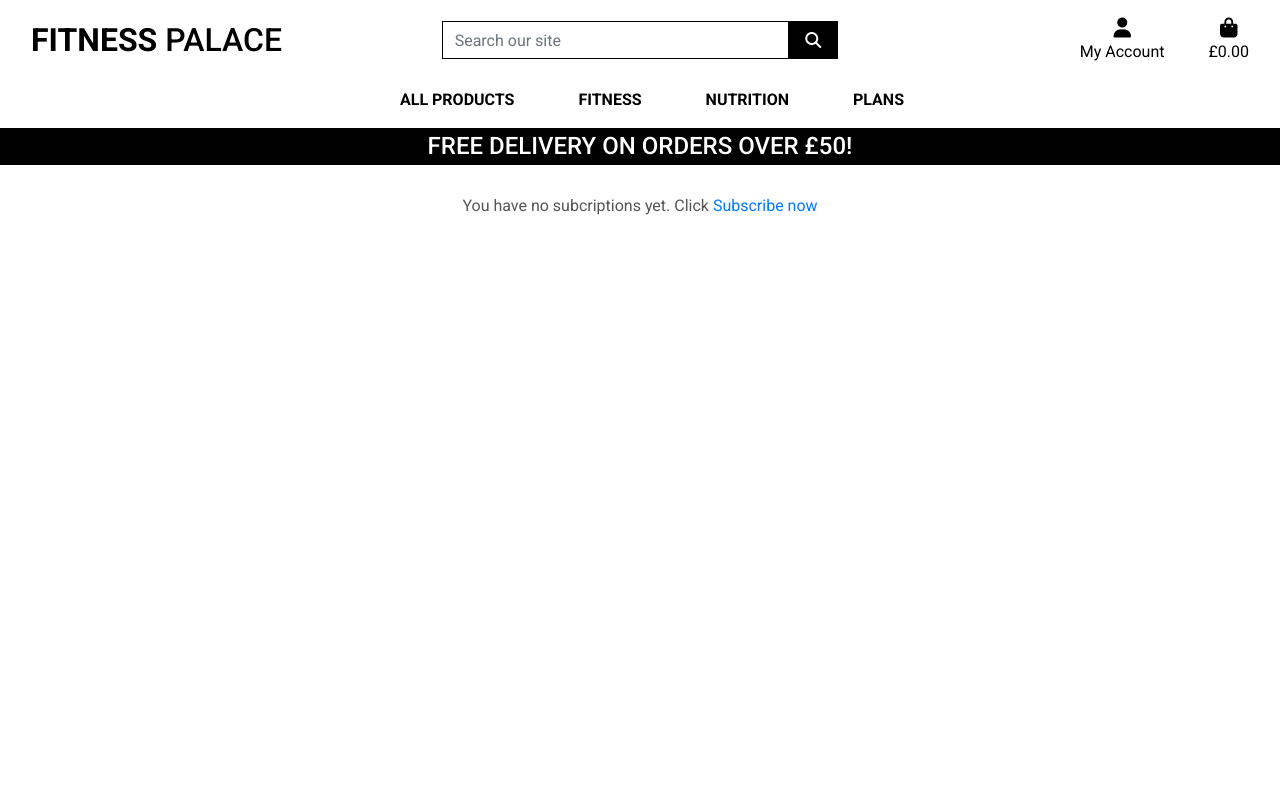
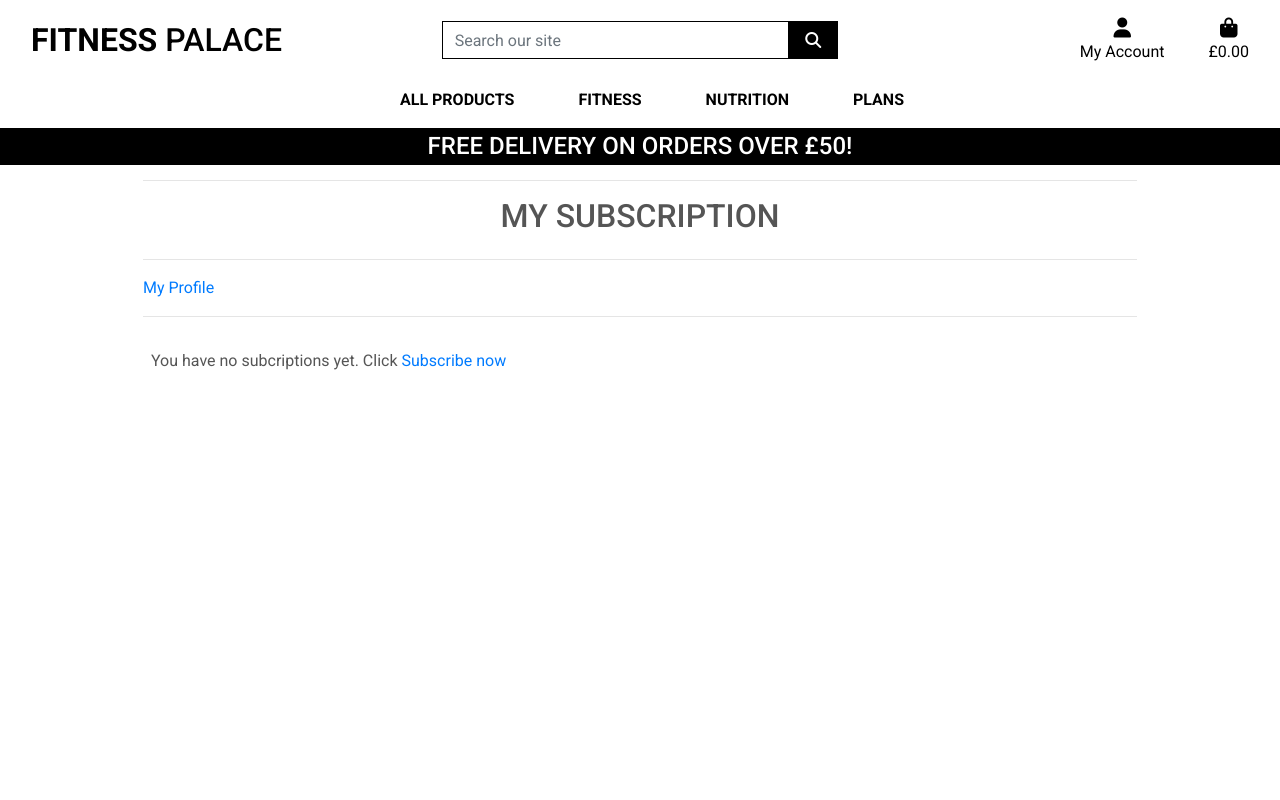
Before and after one commit to osaroo3/fitness-palace-ci-project5, a Django app: page /sub_checkout/plans/ in a window 1280 px wide. Run offline with Django 3.2, Linux system fonts and the light colour scheme; the visitor is signed in with stand-in values (Sample User, id 1); data that the repository does not hold is empty; some libraries are stand-ins or nearby versions.

Commit message:
Refactor my plans page code and views for sub_checkout template

```diff
--- a/fitness_palace/settings.py
+++ b/fitness_palace/settings.py
@@ -33,7 +33,7 @@ SECRET_KEY = os.environ.get("SECRET_KEY")
 
 
 # SECURITY WARNING: don't run with debug turned on in production!
-DEBUG = False
+DEBUG = True
 
 
 ALLOWED_HOSTS = ['8000-osaroo3-fitnesspalaceci-fwddorzlr03.ws.codeinstitute-ide.net', '.herokuapp.com']
--- a/static/css/base.css
+++ b/static/css/base.css
@@ -412,9 +412,7 @@ a.category-badge > span.badge:hover {
     }
 
     .logo-box > h1 {
-        font-size: 1.8rem;
+        font-size: 1.8rem !important;
     }
-    #button-resize {
-        width: 100px !important;;
-    }
+
 }
--- a/sub_checkout/templates/sub_checkout/my_plans.html
+++ b/sub_checkout/templates/sub_checkout/my_plans.html
@@ -1,11 +1,34 @@
+
 {% extends "base.html" %}
 {% load static %}
 
+{% block page_header %}
+    <div class="container header-container">
+        <div class="row">
+            <div class="col"></div>
+        </div>
+    </div>
+{% endblock %}
+
 {% block content %}
     <div class="overlay"></div>
-<div class="Subscription mt-5 pt-5 text-center">
+    <div class="container">
+        <div class="row">
+            <div class="col">
+                <hr>
+                <h2 class="logo-font mb-4 text-center">My Subscription</h2>
+                <hr>
+            </div>
+        </div>
+        <div class="row">
+            <div class="col">
+                <div >
+                    <a href="{% url 'profile' %}">My Profile</a>
+                </div>
+            </div>
+        </div>
+        <hr>
 
-    <h3 class="text-center mb-5">My Subscriptions</h3>
          {% for p in plans %}
          <div class="card card-size text-white bg-dark border-secondary">
             <div class="card-body">
--- a/sub_checkout/views.py
+++ b/sub_checkout/views.py
@@ -60,7 +60,7 @@ def view_sub_checkout(request, p_id):
                     A confirmation email will be sent your email address.')
             return redirect('home')
 
-    order_form = OrderForm()
+    form = OrderForm()
 
     if not stripe_public_key:
         messages.warning(request, 'Stripe public key is missing. \
@@ -68,7 +68,7 @@ def view_sub_checkout(request, p_id):
 
     context = {
         'plan': plan,
-        'order_form': order_form,
+        'form': form,
         'stripe_public_key': stripe_public_key,
         'client_secret': intent.client_secret,
     }
--- a/subscribe/templates/subscribe/subscribtion_plans.html
+++ b/subscribe/templates/subscribe/subscribtion_plans.html
@@ -45,7 +45,7 @@
                             <p class="my-0">{{p.description }}</p>
                         </td>
                         <td class="py-3">
-                            <a href="{% url 'view_sub_checkout' p.id %}" class="my-0">Subscribe</a>
+                            <a href="{% url 'view_sub_checkout' p.id %}" class="my-0 text-uppercase">Subscribe</a>
                         </td>
             {% endfor%}
         </div>
```
Also changed, not shown: sub_checkout/templates/sub_checkout/sub_checkout.html (+4 -5 lines). Lines whose indentation alone changed are shown as unchanged.
